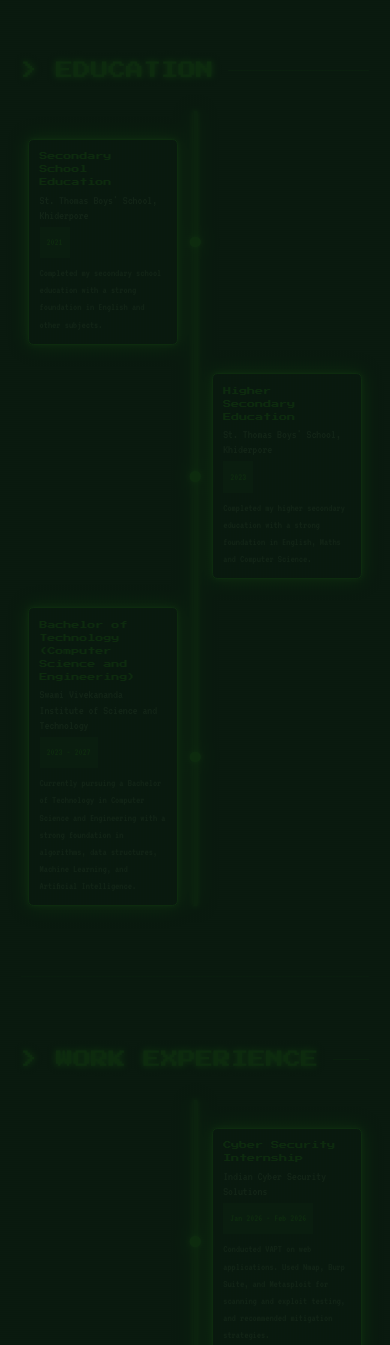
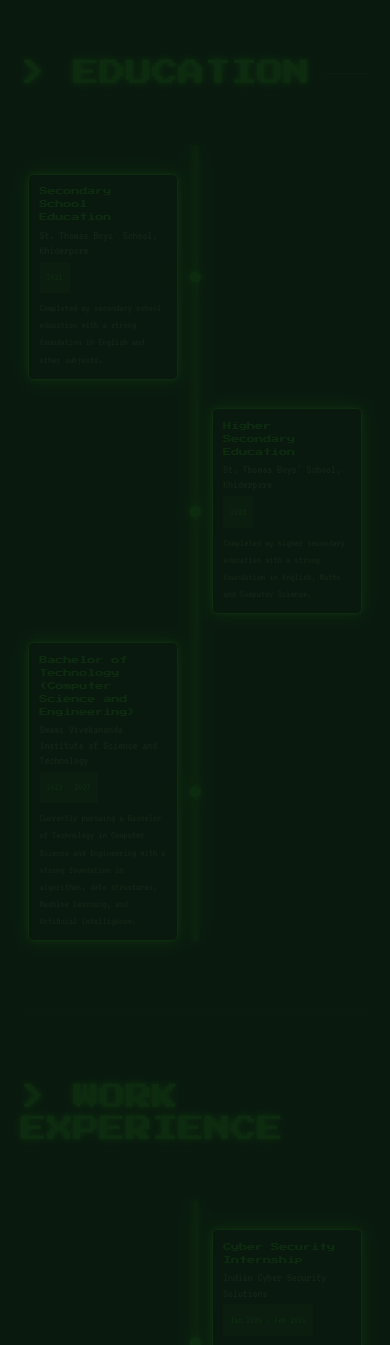
Before and after one commit to coder-apr-5/Porfolio, a React (Vite) app: page / in a window 390 px wide. Shown: the part 6731-8076 px from the top of the page. Built offline with nearby package versions, Linux system fonts and the light colour scheme; no server answers; the database is empty.

Commit message:
feat: create initial portfolio application structure and UI components

```diff
--- a/src/App.jsx
+++ b/src/App.jsx
@@ -1202,8 +1202,8 @@ export default function App() {
             id="education"
             className="py-20 border-t border-neonGreen/20 relative z-20"
           >
-            <div className="flex items-center gap-4 mb-8 md:mb-16">
-              <h2 className="font-heading text-xl md:text-3xl text-neonGreen text-shadow-neon">
+            <div className="flex items-center gap-4 mb-16">
+              <h2 className="font-heading text-3xl text-neonGreen text-shadow-neon">
                 &gt; EDUCATION
               </h2>
               <div className="h-px bg-neonGreen/30 flex-grow"></div>
@@ -1222,8 +1222,8 @@ export default function App() {
             id="experience"
             className="py-20 mb-20 border-t border-neonGreen/20 relative z-20"
           >
-            <div className="flex items-center gap-4 mb-8 md:mb-16">
-              <h2 className="font-heading text-xl md:text-3xl text-neonGreen text-shadow-neon">
+            <div className="flex items-center gap-4 mb-16">
+              <h2 className="font-heading text-3xl text-neonGreen text-shadow-neon">
                 &gt; WORK EXPERIENCE
               </h2>
               <div className="h-px bg-neonGreen/30 flex-grow"></div>
```
